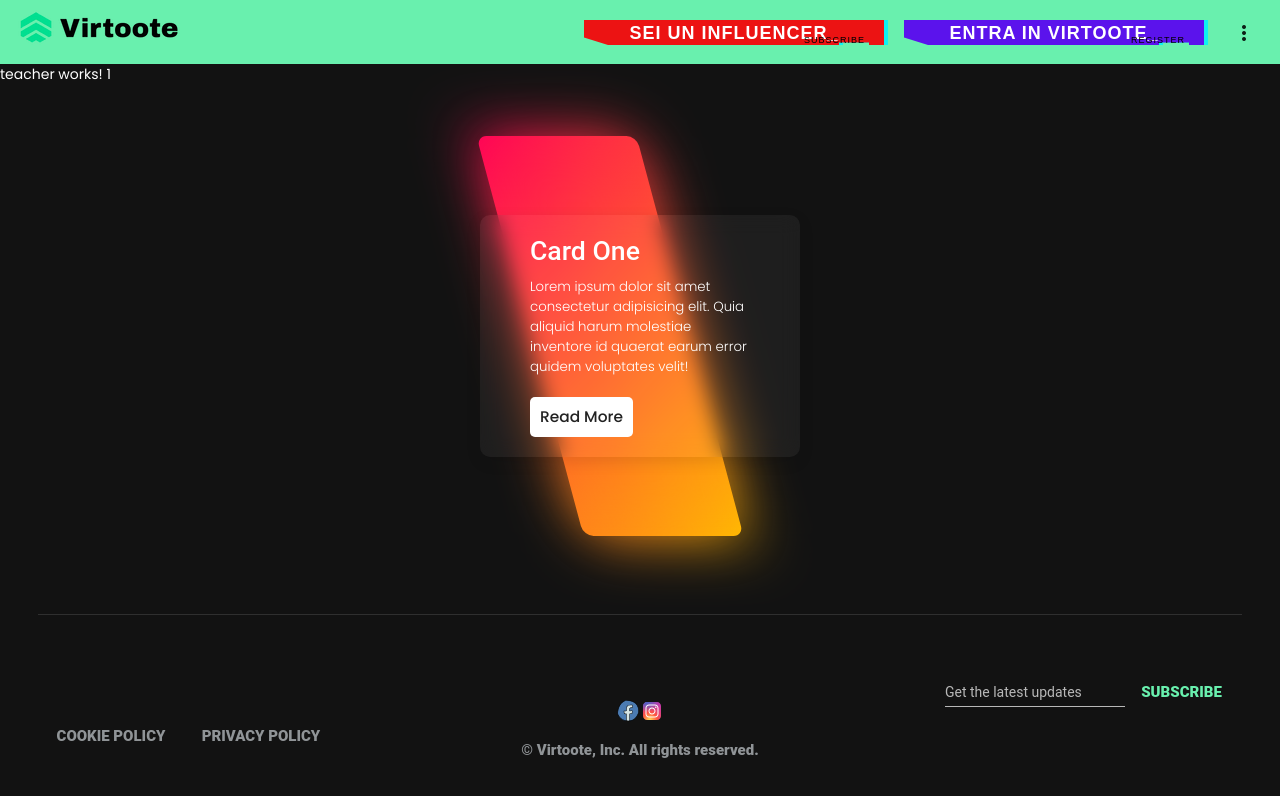
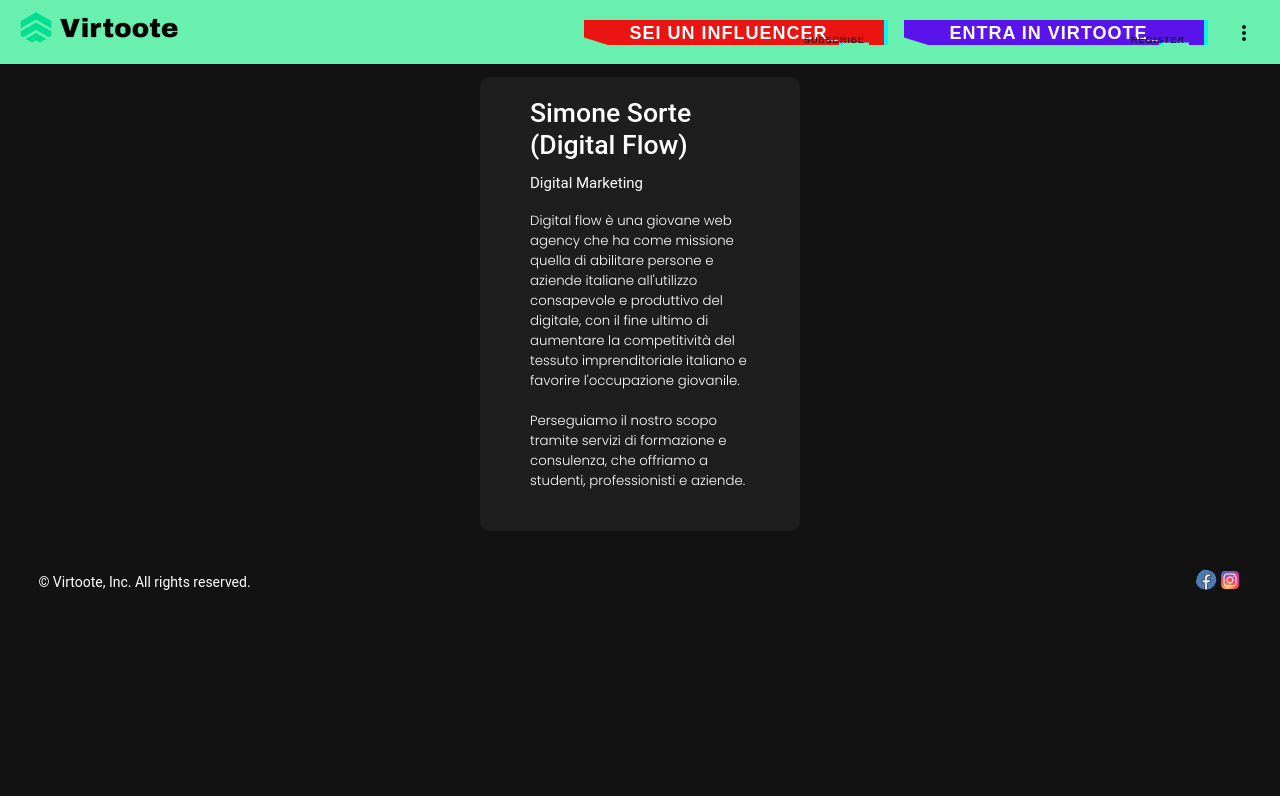
Before and after one commit to macorifice/virtoote, an Angular app: page /teacher/1 in a window 1280 px wide. Shown: the top 796 px of the page. Built offline with nearby package versions, Linux system fonts and the light colour scheme.

Commit message:
updated footer

```diff
--- a/src/app/components/footer/footer.component.html
+++ b/src/app/components/footer/footer.component.html
@@ -1,4 +1,4 @@
-<div style="padding: 3%" *ngIf="!loading && !isMobile">
+<!-- <div style="padding: 3%" *ngIf="!loading && !isMobile">
   <mat-divider></mat-divider>
   <mat-grid-list cols="4" rowHeight="80px">
     <mat-grid-tile
@@ -65,4 +65,26 @@
     </p>
     <p class="copyright">© Virtoote, Inc. All rights reserved.</p>
   </div>
-</div>
+</div> -->
+<mat-toolbar-row style="padding: 3%" *ngIf="!loading && !isMobile">
+  <span>© Virtoote, Inc. All rights reserved.</span>
+  <span class="example-spacer"></span>
+  <a href="https://www.facebook.com/Virtoote-101245872152686">
+    <mat-icon svgIcon="facebook"></mat-icon>
+  </a>
+  <a href="https://www.instagram.com/virtoote/">
+    <mat-icon svgIcon="instagram"></mat-icon>
+  </a>
+  <!-- <mat-icon class="example-icon" aria-hidden="false" aria-label="Example user verified icon">verified_user</mat-icon> -->
+</mat-toolbar-row>
+<mat-toolbar-row class="copyright-mobile" *ngIf="!loading && isMobile">
+  <span>© Virtoote, Inc. All rights reserved.</span>
+  <span class="example-spacer"></span>
+  <a href="https://www.facebook.com/Virtoote-101245872152686">
+    <mat-icon svgIcon="facebook"></mat-icon>
+  </a>
+  <a href="https://www.instagram.com/virtoote/">
+    <mat-icon svgIcon="instagram"></mat-icon>
+  </a>
+  <!-- <mat-icon class="example-icon" aria-hidden="false" aria-label="Example user verified icon">verified_user</mat-icon> -->
+</mat-toolbar-row>
--- a/src/app/components/footer/footer.component.ts
+++ b/src/app/components/footer/footer.component.ts
@@ -61,7 +61,7 @@ export class FooterComponent implements OnInit {
     }
     setTimeout(() => {
       this.loading = false;
-    }, 2500);
+    }, 3000);
   }
 
 }
--- a/src/app/components/teacher/teacher.component.html
+++ b/src/app/components/teacher/teacher.component.html
@@ -1,15 +1,63 @@
-<p>teacher works! {{ teacherIdFromRoute }}</p>
+<!-- <p>teacher works! {{ teacherIdFromRoute }}</p> -->
 <div class="container">
-    <div class="card a">
-      <span></span>
+  <div class="card a">
+    <span></span>
+
+    <div *ngIf="teacherIdFromRoute === 1">
       <div class="content">
-        <h2>Card One</h2>
-        <p>Lorem ipsum dolor sit amet consectetur adipisicing elit. Quia aliquid harum molestiae inventore id quaerat earum error quidem voluptates velit!</p>
-        <a href="#">Read More</a>
+        <h2>Simone Sorte (Digital Flow)</h2>
+        <h4>Digital Marketing</h4>
+        <p>
+          Digital flow è una giovane web agency che ha come missione quella di
+          abilitare persone e aziende italiane all'utilizzo consapevole e
+          produttivo del digitale, con il fine ultimo di aumentare la
+          competitività del tessuto imprenditoriale italiano e favorire
+          l'occupazione giovanile.
+        </p>
+        <p>
+          Perseguiamo il nostro scopo tramite servizi di formazione e
+          consulenza, che offriamo a studenti, professionisti e aziende.
+        </p>
       </div>
     </div>
 
-    <!-- <div class="card b">
+    <div *ngIf="teacherIdFromRoute === 2">
+      <div class="content">
+        <h2>Marinela Marku</h2>
+        <h4>Social Media Manager</h4>
+        <p>
+          Sono Marinela Marku, sto costruendo la mia agenzia di comunicazione in
+          cui ci occupiamo di tutto quello che riguarda il mondo dei social,
+          dalla creazione di siti web alla gestione della presenza online
+          dell’azienda su tantissime piattaforme quali Instagram, Tiktok,
+          Facebook etc.
+        </p>
+        <p>
+          Io lavoro in questo mondo da cinque anni e sono sono qua per offrirti
+          la possibilità di portare il tuo brand al successo.
+        </p>
+      </div>
+    </div>
+
+    <div *ngIf="teacherIdFromRoute === 3">
+      <div class="content">
+        <h2>Alessandro Martelli</h2>
+        <h4>Marketing</h4>
+        <p>
+          Ciao sono Alessandro e sono il fondatore Market-ez una community
+          composta da oltre 30 mila persone dove tutti i giorni parliamo di
+          marketing e advertising.
+        </p>
+        <p>
+          Se vuoi iniziare un progetto digitale o sei uno/a studente/essa che
+          vuole lavorare nel mondo del digital, puoi prenotare una videocall con
+          me per confrontarti e trovare nuovi spunti.
+        </p>
+      </div>
+    </div>
+  </div>
+
+  <!-- <div class="card b">
       <span></span>
       <div class="content">
         <h2>Card One</h2>
@@ -26,5 +74,4 @@
         <a href="#">Read More</a>
       </div>
     </div> -->
-
-  </div>
+</div>
--- a/src/app/components/teacher/teacher.component.scss
+++ b/src/app/components/teacher/teacher.component.scss
@@ -33,44 +33,44 @@ body {
   transition: 0.4s;
 }
 
-.card::before {
-  content: "";
-  position: absolute;
-  background: white;
-  width: 50%;
-  height: 100%;
-  top: 0;
-  left: 50px;
-  border-radius: 10px;
-  transform: skewx(15deg);
-  transition: 0.4s;
-}
+// .card::before {
+//   content: "";
+//   position: absolute;
+//   background: white;
+//   width: 50%;
+//   height: 100%;
+//   top: 0;
+//   left: 50px;
+//   border-radius: 10px;
+//   transform: skewx(15deg);
+//   transition: 0.4s;
+// }
 
-.card::after {
-  content: "";
-  position: absolute;
-  background: white;
-  width: 50%;
-  height: 100%;
-  top: 0;
-  left: 50px;
-  border-radius: 10px;
-  transform: skewx(15deg);
-  transition: 0.4s;
-  filter: blur(30px);
-}
+// .card::after {
+//   content: "";
+//   position: absolute;
+//   background: white;
+//   width: 50%;
+//   height: 100%;
+//   top: 0;
+//   left: 50px;
+//   border-radius: 10px;
+//   transform: skewx(15deg);
+//   transition: 0.4s;
+//   filter: blur(30px);
+// }
 
-.card:hover::before,
-.card:hover::after {
-  transform: skewx(0);
-  left: 20px;
-  width: calc(100% - 80px);
-}
+// .card:hover::before,
+// .card:hover::after {
+//   transform: skewx(0);
+//   left: 20px;
+//   width: calc(100% - 80px);
+// }
 
-.card:nth-child(1)::before,
-.card:nth-child(1)::after {
-  background: linear-gradient(315deg, #ffbc00, #ff0058);
-}
+// .card:nth-child(1)::before,
+// .card:nth-child(1)::after {
+//   background: linear-gradient(315deg, #ffbc00, #ff0058);
+// }
 
 .card:nth-child(2)::before,
 .card:nth-child(2)::after {
@@ -107,58 +107,58 @@ body {
   transition: 0.4s;
 }
 
-.card:hover span::before {
-  width: 100px;
-  height: 100px;
-  opacity: 1;
-  left: 50px;
-  top: -50px;
-  animation: swing 2s ease-in-out infinite;
-  box-shadow: 0 5px 15px rgba(0, 0, 0, 0.1);
-}
+// .card:hover span::before {
+//   width: 100px;
+//   height: 100px;
+//   opacity: 1;
+//   left: 50px;
+//   top: -50px;
+//   animation: swing 2s ease-in-out infinite;
+//   box-shadow: 0 5px 15px rgba(0, 0, 0, 0.1);
+// }
 
-.card span::after {
-  content: "";
-  position: absolute;
-  bottom: 0;
-  right: 0;
-  width: 100%;
-  height: 100%;
-  background: rgba(255, 255, 255, 0.1);
-  backdrop-filter: blur(10px);
-  border-radius: 10px;
-  opacity: 0;
-  transition: 0.4s;
-}
+// .card span::after {
+//   content: "";
+//   position: absolute;
+//   bottom: 0;
+//   right: 0;
+//   width: 100%;
+//   height: 100%;
+//   background: rgba(255, 255, 255, 0.1);
+//   backdrop-filter: blur(10px);
+//   border-radius: 10px;
+//   opacity: 0;
+//   transition: 0.4s;
+// }
 
-.card:hover span::after {
-  width: 100px;
-  height: 100px;
-  opacity: 1;
-  right: 50px;
-  bottom: -50px;
-  animation: swing 2s ease-in-out infinite;
-  box-shadow: 0 5px 15px rgba(0, 0, 0, 0.1);
-  animation-delay: -1s;
-}
+// .card:hover span::after {
+//   width: 100px;
+//   height: 100px;
+//   opacity: 1;
+//   right: 50px;
+//   bottom: -50px;
+//   animation: swing 2s ease-in-out infinite;
+//   box-shadow: 0 5px 15px rgba(0, 0, 0, 0.1);
+//   animation-delay: -1s;
+// }
 
 .content {
   z-index: 1;
   position: relative;
   left: 0;
   background: rgba(255, 255, 255, 0.05);
-  box-shadow: 0 5px 15px rgba(0, 0, 0, 0.1);
+  // box-shadow: 0 5px 15px rgba(0, 0, 0, 0.1);
   border-radius: 10px;
-  backdrop-filter: blur(10px);
+  // backdrop-filter: blur(10px);
   padding: 20px 50px;
   transition: 0.4s;
   color: white;
 }
 
-.card:hover .content {
-  left: -25px;
-  padding: 40px 50px;
-}
+// .card:hover .content {
+//   left: -25px;
+//   padding: 40px 50px;
+// }
 
 .card h2 {
   font-size: 1.9em;
```
